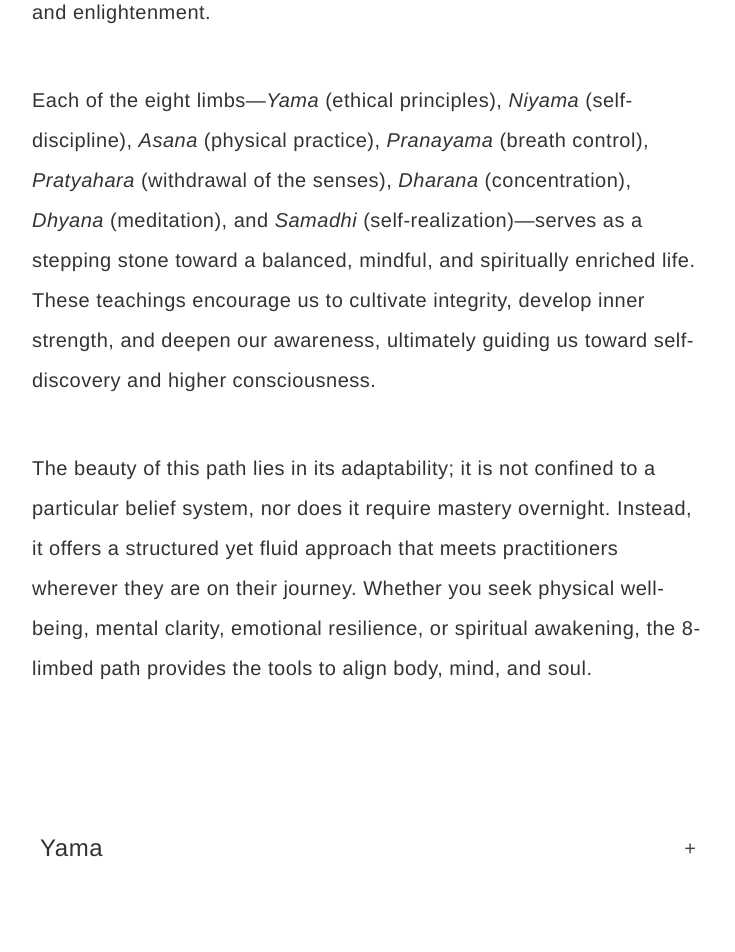
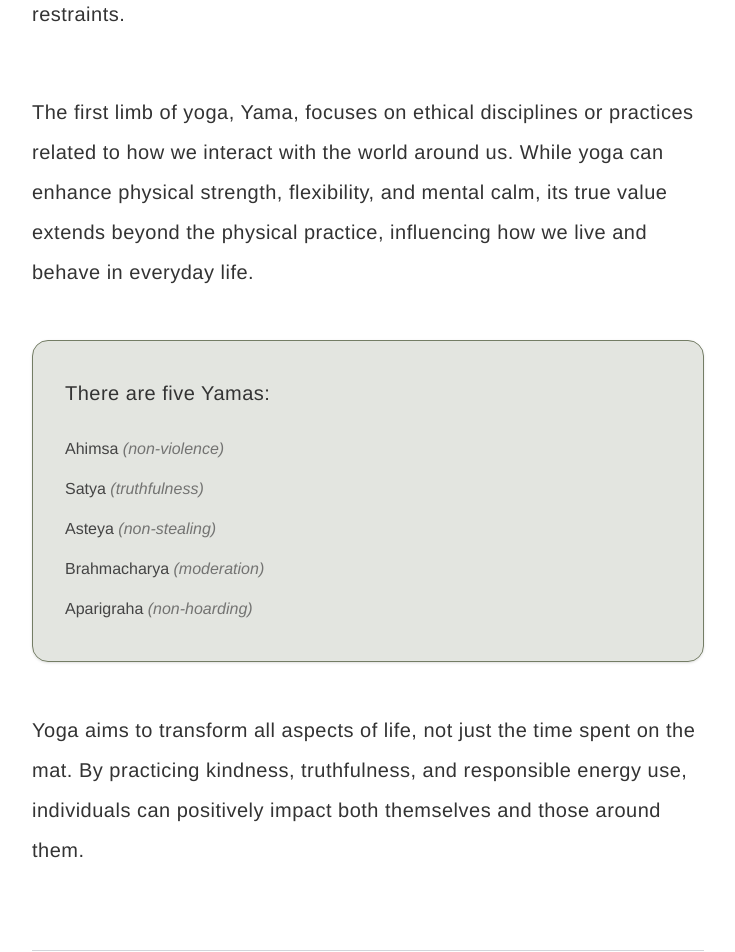
Before and after one commit to samanthacabrera/yoga-library, a React (Vite) app: page /what-is-yoga/eight-limbed-path in a window 1280 px wide. Shown: the part 480-1432 px from the top of the page, without its empty margins (272-1007 px from the left). Built offline with nearby package versions, Linux system fonts and the light colour scheme.

Commit message:
remove accordion toggle and display all limbs by default

```diff
--- a/src/components/Path.jsx
+++ b/src/components/Path.jsx
@@ -1,9 +1,4 @@
-import React, { useState } from "react";
-import { Link } from "react-router-dom";
-
 const Path = () => {
-    const [openIndexes, setOpenIndexes] = useState([]);
-
     const limbs = [
         { name: "Yama", description: "Ethical disciplines and moral restraints.", content: (
             <div className="space-y-12">
@@ -99,44 +94,15 @@ const Path = () => {
         ) },
     ];
 
-    const toggleAccordion = (index) => {
-        setOpenIndexes(prev => {
-        if (prev.includes(index)) {
-            return prev.filter(i => i !== index);
-        } else {
-            return [...prev, index];
-        }
-        });
-    };
-
 return (
-       <>
     <div className="max-w-2xl md:mx-auto mx-12 my-24 space-y-12">
       <h1 className="text-center my-12 text-4xl">The Eight-Limbed Path of Yoga</h1>
 
-                <p>
-                    The <strong>8-Limbed Path of Yoga</strong>, as outlined in the ancient text <em>The Yoga Sutras of Patanjali</em>, is a timeless and holistic framework for living a life of purpose, self-discipline, and spiritual awakening. It is not merely a series of physical postures but a deeply transformative journey that integrates ethical conduct, self-mastery, breath control, mental focus, and meditative awareness—ultimately leading to profound inner peace and enlightenment.
-                </p>
-                <p>
-                    Each of the eight limbs—<em>Yama</em> (ethical principles), <em>Niyama</em> (self-discipline), <em>Asana</em> (physical practice), <em>Pranayama</em> (breath control), <em>Pratyahara</em> (withdrawal of the senses), <em>Dharana</em> (concentration), <em>Dhyana</em> (meditation), and <em>Samadhi</em> (self-realization)—serves as a stepping stone toward a balanced, mindful, and spiritually enriched life. These teachings encourage us to cultivate integrity, develop inner strength, and deepen our awareness, ultimately guiding us toward self-discovery and higher consciousness.
-                </p>
-                <p>
-                    The beauty of this path lies in its adaptability; it is not confined to a particular belief system, nor does it require mastery overnight. Instead, it offers a structured yet fluid approach that meets practitioners wherever they are on their journey. Whether you seek physical well-being, mental clarity, emotional resilience, or spiritual awakening, the 8-limbed path provides the tools to align body, mind, and soul.
-                </p>
-
       {limbs.map((limb, index) => (
-                <div key={index} className="border-b border-gray-300 mb-4">
-                    <button
-                    onClick={() => toggleAccordion(index)}
-                    className="w-full text-left py-4 px-2 flex justify-between items-center"
+        <div
+          key={index}
+          className="flex flex-col lg:grid lg:grid-cols-2 lg:gap-x-8 lg:gap-y-16 lg:space-y-0 space-y-12 pb-20 border-b border-gray-300 mb-4"
         >
-                    <h2 className={`text-2xl font-medium text-charcoal tracking-wide ${openIndexes.includes(index) ? 'opacity-0' : 'opacity-100'}`}>
-                        {limb.name}
-                    </h2>
-                    <span className="text-xl">{openIndexes.includes(index) ? "−" : "+"}</span>
-                    </button>
-                    {openIndexes.includes(index) && (
-                    <div className="flex flex-col lg:grid lg:grid-cols-2 lg:gap-x-8 lg:gap-y-16 lg:space-y-0 space-y-12 pb-20">
           <div>
             <h2 className="text-2xl text-left font-medium text-charcoal tracking-wide lg:text-6xl lg:col-span-1 lg:max-w-[350px]">
               {limb.name}
@@ -145,11 +111,8 @@ const Path = () => {
           </div>
           <div className="my-8 col-span-2">{limb.content}</div>
         </div>
-                    )}
-                </div>
       ))}
     </div>
-    </>
   );
 };
 
```
Lines whose indentation alone changed are shown as unchanged.
